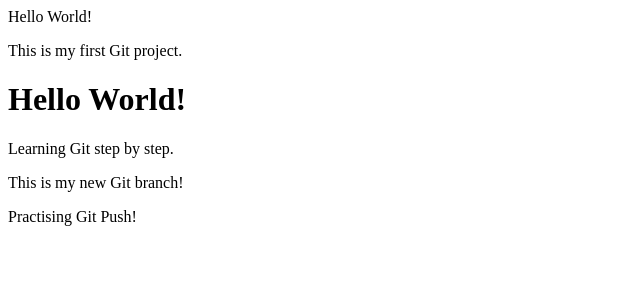
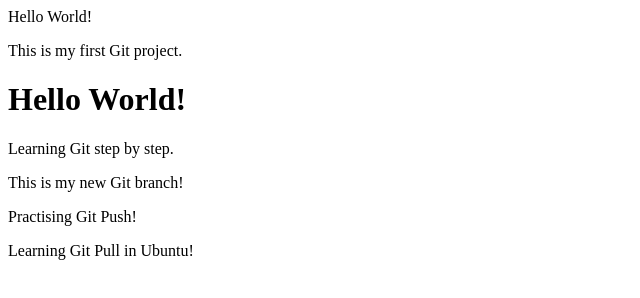
Before and after one commit to windavfx/my-git-project, a plain HTML site: page index.html in a window 1280 px wide. Shown: the whole page, without its empty margins (0-640 px from the left). Drawn offline with Linux system fonts and the light colour scheme.

Commit message:
Add pupdatearagraph about Git Pull in Ubuntu
Added a new paragraph about learning Git Pull in Ubuntu.

```diff
--- a/index.html
+++ b/index.html
@@ -4,3 +4,4 @@
 <p>Learning Git step by step.</p>
 <p>This is my new Git branch!</p>
 <p>Practising Git Push!</p>
+<p>Learning Git Pull in Ubuntu!</p>
```
